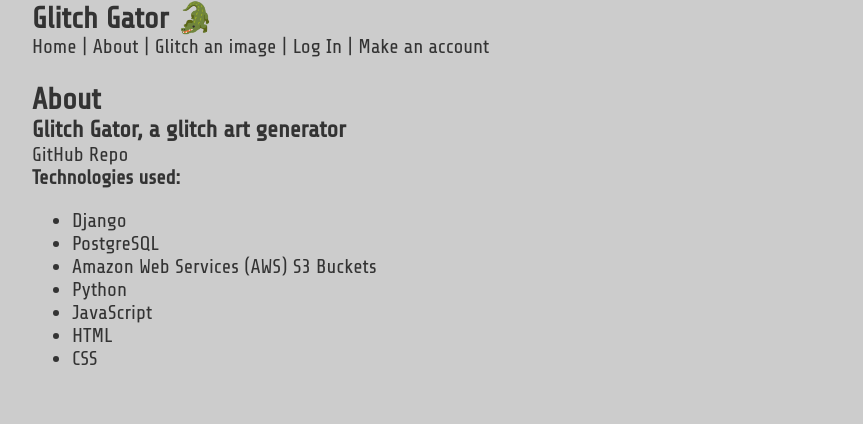
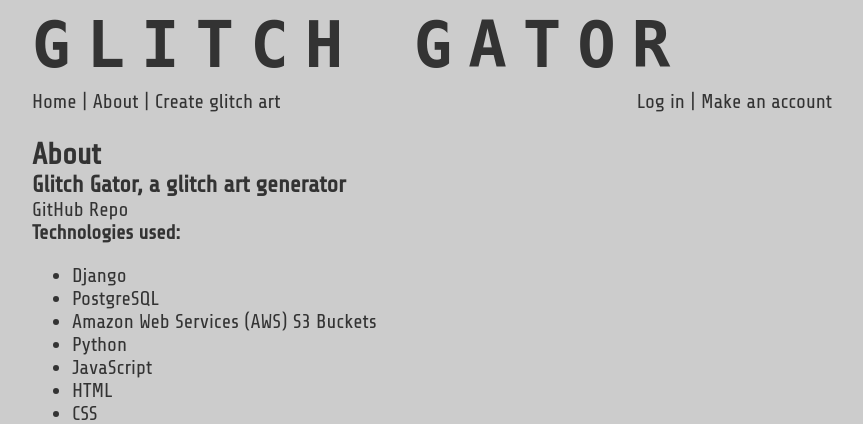
Before and after one commit to jordbort/capstone-glitch_generator, a Django app: page /about/ in a window 1280 px wide. Shown: the top 424 px of the page, without its empty margins (208-1071 px from the left). Run offline with Django 4.2, Linux system fonts and the light colour scheme; some web fonts are replaced.

Commit message:
Creating base and nav styling

```diff
--- a/main_app/templates/base.html
+++ b/main_app/templates/base.html
@@ -14,21 +14,27 @@
 
 <body>
     <nav>
-        <h1>Glitch Gator 🐊</h1>
+        <h1 class="logo">GLITCH GATOR</h1>
+        <div class="nav-links-container">
+            <div class="left-side">
                 <a href="/">Home</a> |
                 <a href="{% url 'about' %}">About</a> |
-        <a href="{% url 'image_maker' %}">Glitch an image</a> |
+                <a href="{% url 'image_maker' %}">Create glitch art</a>
+            </div>
+            <div class="right-side">
                 {% if user.is_authenticated %}
-        <span>Welcome:
+                <span>Logged in:
                     <a href="/profile/{{auth_profile.id}}/">
                         {{user.username}}
                     </a>
                 </span> |
                 <a href="{% url 'logout' %}">Logout</a>
                 {% else %}
-        <a href="{% url 'login' %}">Log In</a> |
+                <a href="{% url 'login' %}">Log in</a> |
                 <a href="{% url 'register' %}">Make an account</a>
                 {% endif %}
+            </div>
+        </div>
     </nav>
     {% block content %}{% endblock %}
 </body>
```
Lines whose indentation alone changed are shown as unchanged.
